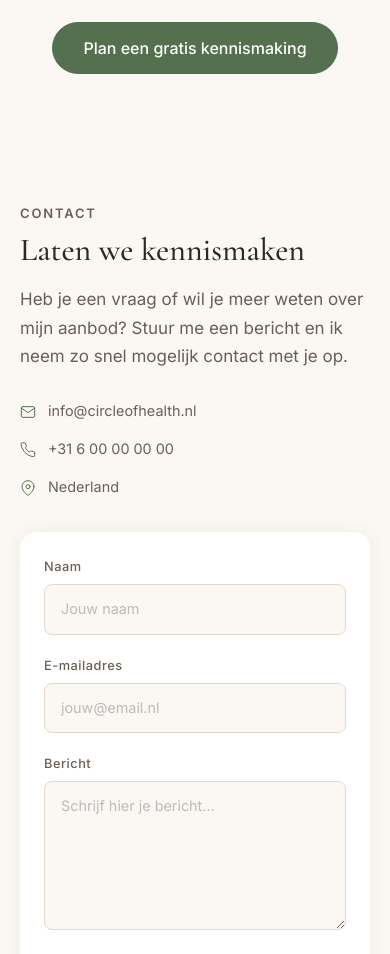
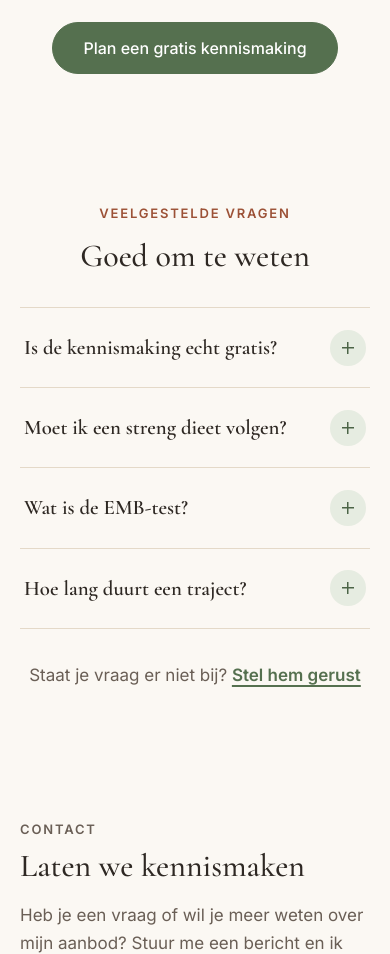
Before and after one commit to bartderuijter/circleofhealth, a plain HTML site: page index.html in a window 390 px wide. Shown: the part 5960-6914 px from the top of the page. Drawn offline with Linux system fonts and the light colour scheme; no server answers.

Commit message:
Redesign step 6: frequently asked questions
Accessible accordion built on details/summary. Questions without an
answer stay hidden for visitors; all questions open up in edit mode.

Co-Authored-By: Claude Fable 5.2 <noreply@anthropic.com>
Claude-Session: https://claude.ai/code/session_01VnBhwSKR91pvhVdT6PYMyK

```diff
--- a/app.js
+++ b/app.js
@@ -23,6 +23,7 @@ const DEFAULT_COLORS = {
   'diensten-bg': '#f3ece0',
   'werkwijze-bg': '#fbf8f3',
   'ervaringen-bg': '#f3ece0',
+  'faq-bg':      '#fbf8f3',
   'contact-bg':  '#fbf8f3',
   'heading':     '#2e2823',
   'text':        '#453d36',
@@ -601,6 +602,14 @@ function enterEditMode() {
   $('#edit-bar').hidden = false;
   markEmptyFields();
 
+  // Uitklapvragen: tijdens het bewerken altijd open, zodat je erin kunt typen
+  $$('details').forEach(d => {
+    d.open = true;
+    const summary = d.querySelector('summary');
+    summary.addEventListener('click', e => e.preventDefault());
+    summary.addEventListener('keyup', e => { if (e.key === ' ') e.preventDefault(); });
+  });
+
   // Links met bewerkbare tekst volgen we niet tijdens het bewerken
   document.addEventListener('click', e => {
     const link = e.target.closest('a');
--- a/index.html
+++ b/index.html
@@ -36,6 +36,7 @@
           <li><a href="#diensten" class="editable" data-field="navDiensten">Diensten</a></li>
           <li><a href="#werkwijze" class="editable" data-field="navWerkwijze">Werkwijze</a></li>
           <li class="nav-reviews"><a href="#ervaringen" class="editable" data-field="navErvaringen">Ervaringen</a></li>
+          <li><a href="#vragen" class="editable" data-field="navVragen">Vragen</a></li>
           <li><a href="#contact" class="editable" data-field="navContact">Contact</a></li>
         </ul>
         <a href="#contact" class="btn btn-small nav-cta"><span class="editable" data-field="navCta">Gratis kennismaking</span></a>
@@ -315,6 +316,45 @@
     </div>
   </section>
 
+  <!-- ===================== VEELGESTELDE VRAGEN ===================== -->
+  <section id="vragen" class="section section-faq">
+    <div class="container faq-wrap">
+      <header class="section-head reveal">
+        <p class="section-label editable" data-field="faqLabel" data-placeholder="Kopje">Veelgestelde vragen</p>
+        <h2 class="editable" data-field="faqTitle" data-placeholder="Titel">Goed om te weten</h2>
+      </header>
+
+      <div class="faq-list reveal">
+        <details class="faq-item">
+          <summary><span class="faq-q editable" data-field="faq1Q" data-placeholder="Vraag">Is de kennismaking echt gratis?</span></summary>
+          <p class="faq-a editable" data-field="faq1A" data-placeholder="Typ hier het antwoord. Zonder antwoord zien bezoekers deze vraag niet.">Ja. Het gesprek duurt een half uur en je zit nergens aan vast.</p>
+        </details>
+        <details class="faq-item">
+          <summary><span class="faq-q editable" data-field="faq2Q" data-placeholder="Vraag">Moet ik een streng dieet volgen?</span></summary>
+          <p class="faq-a editable" data-field="faq2A" data-placeholder="Typ hier het antwoord. Zonder antwoord zien bezoekers deze vraag niet.">Nee. We kijken samen wat bij jou past en wat je kunt volhouden.</p>
+        </details>
+        <details class="faq-item">
+          <summary><span class="faq-q editable" data-field="faq3Q" data-placeholder="Vraag">Wat is de EMB-test?</span></summary>
+          <p class="faq-a editable" data-field="faq3A" data-placeholder="Typ hier het antwoord. Zonder antwoord zien bezoekers deze vraag niet.">De EMB-test is een hulpmiddel waarmee ik in kaart breng wat jouw lichaam op dit moment nodig heeft. De uitslag gebruik ik voor je plan.</p>
+        </details>
+        <details class="faq-item">
+          <summary><span class="faq-q editable" data-field="faq4Q" data-placeholder="Vraag">Hoe lang duurt een traject?</span></summary>
+          <p class="faq-a editable" data-field="faq4A" data-placeholder="Typ hier het antwoord. Zonder antwoord zien bezoekers deze vraag niet.">Het persoonlijk traject duurt drie maanden.</p>
+        </details>
+        <details class="faq-item">
+          <summary><span class="faq-q editable" data-field="faq5Q" data-placeholder="Vraag">Wordt een traject vergoed door mijn zorgverzekering?</span></summary>
+          <p class="faq-a editable" data-field="faq5A" data-placeholder="Typ hier het antwoord. Zonder antwoord zien bezoekers deze vraag niet."></p>
+        </details>
+        <details class="faq-item">
+          <summary><span class="faq-q editable" data-field="faq6Q" data-placeholder="Vraag">Werk je online of op locatie?</span></summary>
+          <p class="faq-a editable" data-field="faq6A" data-placeholder="Typ hier het antwoord. Zonder antwoord zien bezoekers deze vraag niet."></p>
+        </details>
+      </div>
+
+      <p class="faq-more reveal"><span class="editable" data-field="faqMore" data-placeholder="Regel onder de vragen">Staat je vraag er niet bij?</span> <a href="#contact" class="text-link"><span class="editable" data-field="faqMoreLink" data-placeholder="Linktekst">Stel hem gerust</span></a></p>
+    </div>
+  </section>
+
   <!-- ===================== CONTACT ===================== -->
   <section id="contact" class="section section-contact">
     <div class="container two-col contact-cols">
@@ -400,6 +440,7 @@
       <label class="color-row"><span>Diensten sectie</span><input type="color" data-color="diensten-bg" /></label>
       <label class="color-row"><span>Werkwijze sectie</span><input type="color" data-color="werkwijze-bg" /></label>
       <label class="color-row"><span>Ervaringen sectie</span><input type="color" data-color="ervaringen-bg" /></label>
+      <label class="color-row"><span>Vragen sectie</span><input type="color" data-color="faq-bg" /></label>
       <label class="color-row"><span>Contact sectie</span><input type="color" data-color="contact-bg" /></label>
       <label class="color-row"><span>Koppen</span><input type="color" data-color="heading" /></label>
       <label class="color-row"><span>Tekst</span><input type="color" data-color="text" /></label>
--- a/style.css
+++ b/style.css
@@ -27,6 +27,7 @@
   --color-diensten-bg: #f3ece0;
   --color-werkwijze-bg: #fbf8f3;
   --color-ervaringen-bg: #f3ece0;
+  --color-faq-bg:      #fbf8f3;
   --color-contact-bg:  #fbf8f3;
   --color-heading:     #2e2823;
   --color-text:        #453d36;
@@ -286,7 +287,7 @@ body:not(.edit-mode) li:has(> .is-empty) { display: none !important; }
 }
 .nav-cta { width: 100%; margin-top: 1.25rem; min-height: 52px; }
 
-@media (min-width: 900px) {
+@media (min-width: 1040px) {
   :root { --header-h: 76px; }
   .nav-toggle { display: none; }
   .logo-upload-zone { display: flex; }
@@ -294,7 +295,7 @@ body:not(.edit-mode) li:has(> .is-empty) { display: none !important; }
     position: static;
     display: flex;
     align-items: center;
-    gap: 2rem;
+    gap: 1.75rem;
     max-height: none;
     overflow: visible;
     background: none;
@@ -305,7 +306,7 @@ body:not(.edit-mode) li:has(> .is-empty) { display: none !important; }
     opacity: 1;
     transform: none;
   }
-  #main-nav ul { flex-direction: row; gap: 1.9rem; }
+  #main-nav ul { flex-direction: row; gap: 1.6rem; }
   #main-nav li a {
     position: relative;
     padding: .4rem 0;
@@ -860,6 +861,70 @@ body:not(.edit-mode):not(:has(.review-text:not(:empty):not(.is-empty))) .nav-rev
   .js .reviews .reveal:nth-child(3) { transition-delay: .2s; }
 }
 
+/* ---------- Veelgestelde vragen ---------- */
+.section-faq { background: var(--color-faq-bg); }
+.faq-wrap { max-width: 800px; }
+.faq-list {
+  margin-top: clamp(2rem, 5vw, 3rem);
+  border-top: 1px solid var(--beige-dark);
+}
+.faq-item { border-bottom: 1px solid var(--beige-dark); }
+.faq-item summary {
+  display: flex;
+  align-items: center;
+  justify-content: space-between;
+  gap: 1.25rem;
+  padding: 1.35rem .25rem;
+  cursor: pointer;
+  list-style: none;
+  font-family: var(--font-head);
+  font-size: clamp(1.3rem, 3.2vw, 1.5rem);
+  font-weight: 600;
+  line-height: 1.3;
+  color: var(--color-heading);
+  transition: color .2s;
+}
+.faq-item summary::-webkit-details-marker { display: none; }
+.faq-item summary:hover { color: var(--color-accent); }
+.faq-item summary::after {
+  content: '';
+  flex: none;
+  width: 2.25rem; height: 2.25rem;
+  border-radius: 50%;
+  background:
+    linear-gradient(currentColor, currentColor) center / 12px 1.5px no-repeat,
+    linear-gradient(currentColor, currentColor) center / 1.5px 12px no-repeat,
+    var(--sage-tint);
+  color: var(--sage-dark);
+  transition: transform .3s;
+}
+.faq-item[open] summary::after {
+  transform: rotate(180deg);
+  background:
+    linear-gradient(currentColor, currentColor) center / 12px 1.5px no-repeat,
+    var(--sage-tint);
+}
+.faq-a {
+  padding: 0 3.5rem 1.6rem .25rem;
+  color: var(--color-text);
+}
+.faq-more {
+  margin-top: 2rem;
+  text-align: center;
+  color: var(--text-light);
+}
+.text-link {
+  color: var(--color-accent);
+  font-weight: 600;
+  text-decoration: underline;
+  text-underline-offset: 4px;
+  text-decoration-thickness: 1.5px;
+}
+.text-link:hover { color: var(--color-heading); }
+
+/* Voor bezoekers: vragen zonder antwoord verbergen */
+body:not(.edit-mode) .faq-item:not(:has(.faq-a:not(:empty):not(.is-empty))) { display: none !important; }
+
 /* ---------- Contact ---------- */
 .contact-cols { align-items: start; gap: clamp(2rem, 5vw, 5rem); }
 .contact-info h2 { margin-bottom: 1rem; }
```
